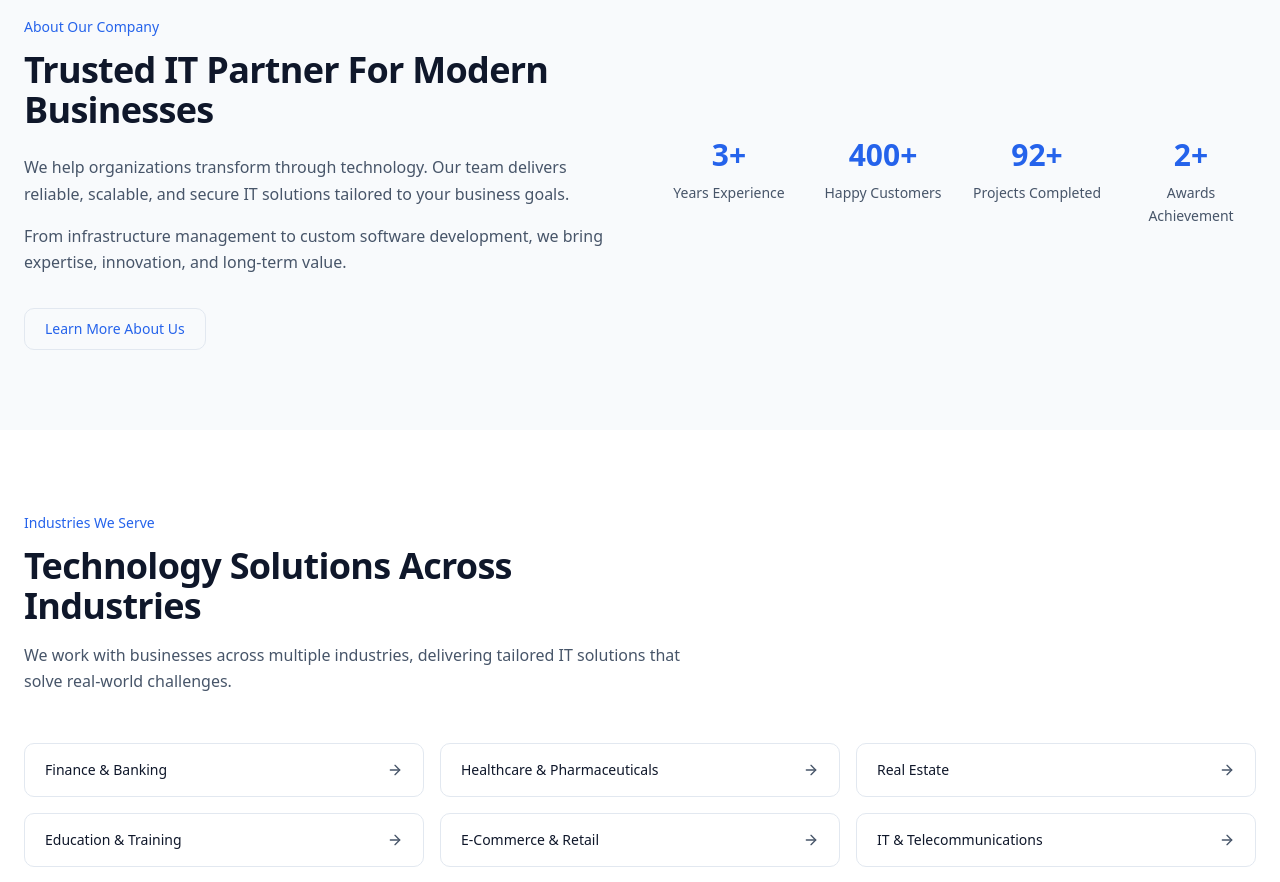
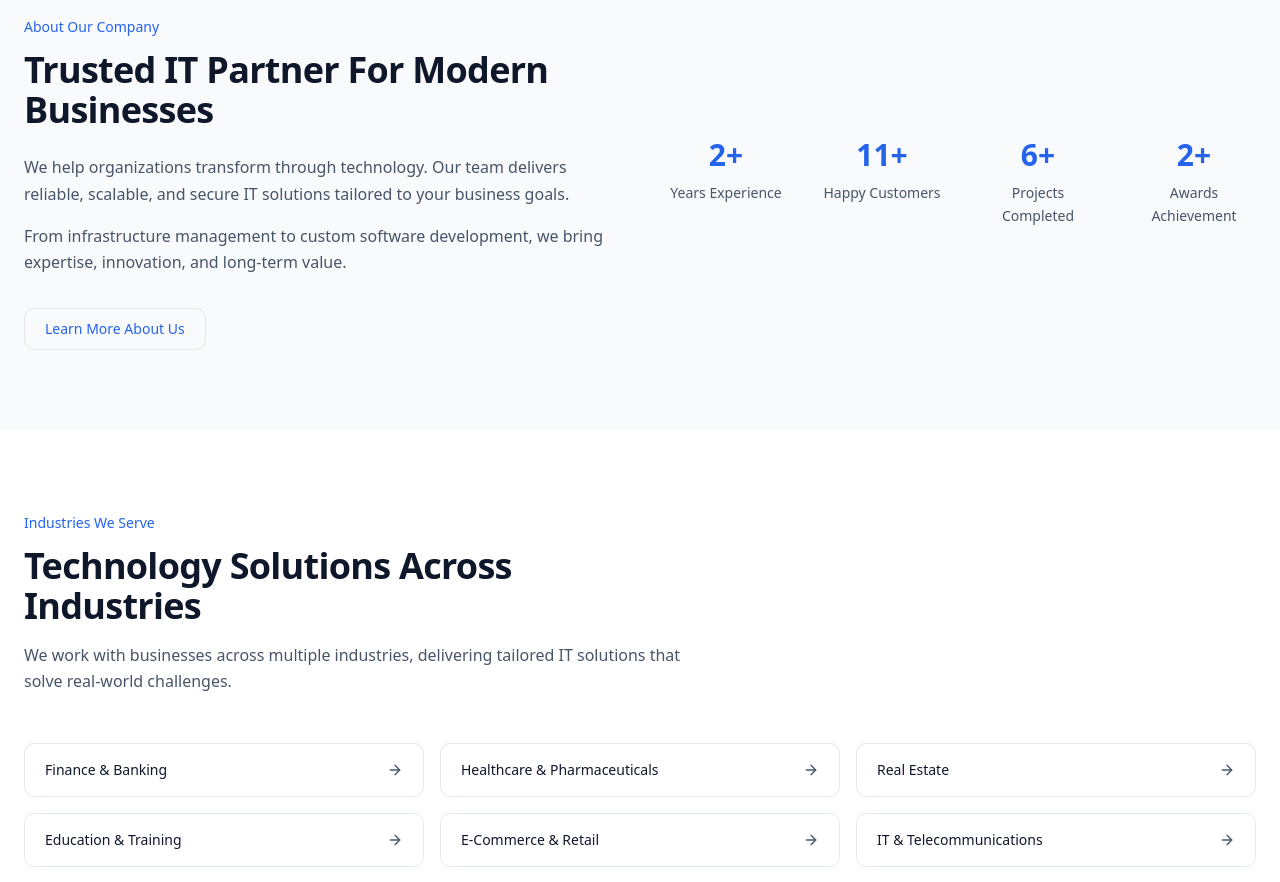
Before and after one commit to cipher997/uplyft.me, a Next.js app: page / in a window 1280 px wide. Shown: the part 1560-2442 px from the top of the page. Built offline with nearby package versions, Linux system fonts and the light colour scheme.

Commit message:
update company.ts, stats.ts and Stats.tsx

```diff
--- a/data/stats.ts
+++ b/data/stats.ts
@@ -1,11 +1,12 @@
 export type Stat = {
-  value: string;
+  value: number;
+  suffix?: string;
   label: string;
 };
 
 export const stats: Stat[] = [
-  { value: "3+", label: "Years Experience" },
-  { value: "400+", label: "Happy Customers" },
-  { value: "92+", label: "Projects Completed" },
-  { value: "2+", label: "Awards Achievement" },
+  { value: 2, suffix: "+", label: "Years Experience" },
+  { value: 11, suffix: "+", label: "Happy Customers" },
+  { value: 6, suffix: "+", label: "Projects Completed" },
+  { value: 2, suffix: "+", label: "Awards Achievement" },
 ];
--- /dev/null
+++ b/lib/useCountUp.ts
@@ -0,0 +1,53 @@
+"use client";
+
+import { useEffect, useRef, useState } from "react";
+
+export function useCountUp(
+  end: number,
+  duration = 1500,
+  startWhenVisible = true
+) {
+  const [count, setCount] = useState(0);
+  const ref = useRef<HTMLDivElement | null>(null);
+  const started = useRef(false);
+
+  useEffect(() => {
+    if (!startWhenVisible) return;
+
+    const observer = new IntersectionObserver(
+      ([entry]) => {
+        if (entry.isIntersecting && !started.current) {
+          started.current = true;
+          animate();
+          observer.disconnect();
+        }
+      },
+      { threshold: 0.3 }
+    );
+
+    if (ref.current) observer.observe(ref.current);
+
+    return () => observer.disconnect();
+  }, []);
+
+  const animate = () => {
+    const startTime = performance.now();
+
+    const update = (currentTime: number) => {
+      const progress = Math.min(
+        (currentTime - startTime) / duration,
+        1
+      );
+
+      setCount(Math.floor(progress * end));
+
+      if (progress < 1) {
+        requestAnimationFrame(update);
+      }
+    };
+
+    requestAnimationFrame(update);
+  };
+
+  return { count, ref };
+}
--- a/sections/About/Stats.tsx
+++ b/sections/About/Stats.tsx
@@ -1,4 +1,7 @@
+"use client";
+
 import type { Stat } from "@/data/stats";
+import { useCountUp } from "@/lib/useCountUp";
 
 type StatsProps = {
   stats: Stat[];
@@ -6,17 +9,26 @@ type StatsProps = {
 
 export function Stats({ stats }: StatsProps) {
   return (
-    <div className="grid grid-cols-2 gap-6 sm:grid-cols-4">
+    <div className="grid grid-cols-2 gap-8 sm:grid-cols-4">
       {stats.map((stat) => (
-        <div key={stat.label} className="text-center">
-          <div className="text-3xl font-bold text-primary">
-            {stat.value}
-          </div>
-          <p className="mt-2 text-sm text-muted">
-            {stat.label}
-          </p>
-        </div>
+        <StatItem key={stat.label} stat={stat} />
       ))}
     </div>
   );
 }
+
+function StatItem({ stat }: { stat: Stat }) {
+  const { count, ref } = useCountUp(stat.value);
+
+  return (
+    <div ref={ref} className="text-center">
+      <div className="text-3xl font-bold text-primary">
+        {count}
+        {stat.suffix}
+      </div>
+      <p className="mt-2 text-sm text-muted">
+        {stat.label}
+      </p>
+    </div>
+  );
+}
```
